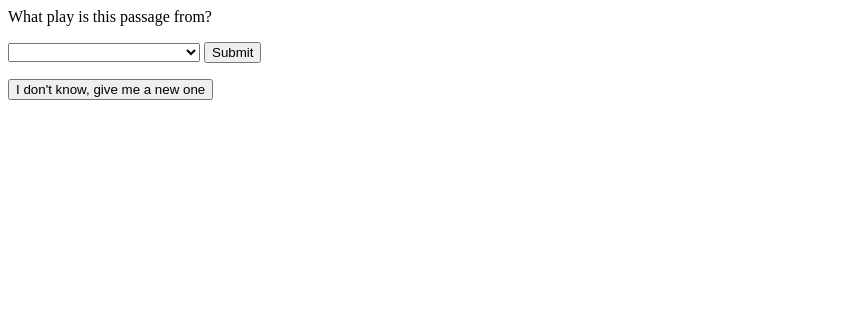
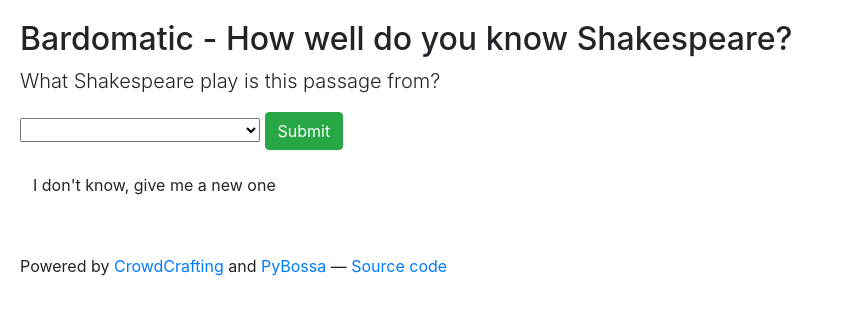
Before and after one commit to CultureLabs/bardomatic, a plain HTML site: page index.html in a window 1280 px wide. Shown: the whole page, without its empty margins (0-846 px from the left). Drawn offline with nearby package versions, Linux system fonts and the light colour scheme.

Commit message:
[all][s]: pretty the page so we can deploy to gh-pages and update README.

```diff
--- a/index.html
+++ b/index.html
@@ -1,3 +1,18 @@
+<link href="http://crowdcrafting.org/static/vendor/bootstrap.min.css" rel="stylesheet" type="text/css">
+<style type="text/css">
+.x-presenter {
+  margin: 20px;
+}
+
+.x-presenter .task-id {
+  display: none;
+}
+
+.x-footer {
+  margin-top: 50px;
+}
+</style>
+
 <script src="http://crowdcrafting.org/static/vendor/jquery.js"></script>
 <script src="vendor/pybossa.js"></script>
 <link href="vendor/chosen/chosen.css" rel="stylesheet" />
@@ -62,7 +77,9 @@ $.extend(pybossa, {
  * the REAL presenter starts below this line
 -->
 
-<p class="lead">What play is this passage from? <span class="task-id badge"></span></p>
+<div class="x-presenter">
+<h2>Bardomatic - How well do you know Shakespeare?</h2>
+<p class="lead">What Shakespeare play is this passage from? <span class="task-id badge"></span></p>
 
 <div style="margin-bottom:1em" class="excerpt"></div>
 
@@ -113,11 +130,14 @@ $.extend(pybossa, {
 <option value="venus_and_adonis">Venus and Adonis</option>
 <option value="winters_tale">The Winter's Tale</option>
   </select>
-  <button class="btn btn-large btn-success btn-yes">Submit</button>
+  <button class="btn btn-success btn-yes">Submit</button>
 </form>
-<button class="btn btn-large btn-dontknow">I don't know, give me a new one</button>
+<button class="btn btn-dontknow">I don't know, give me a new one</button>
 
 <div class="answer"></div>
+
+<div class="x-footer">Powered by <a href="http://crowdcrafting.org/">CrowdCrafting</a> and <a href="http://dev.pybossa.com/">PyBossa</a> &mdash; <a href="https://github.com/rgrp/bardomatic">Source code</a></div>
+</div>
 
 <script>
 $('.work-chooser select').chosen();
```
Also changed, not shown: 1 other file.
